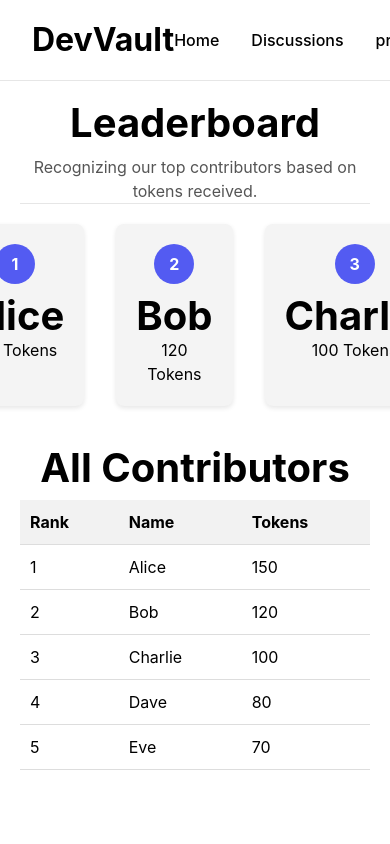
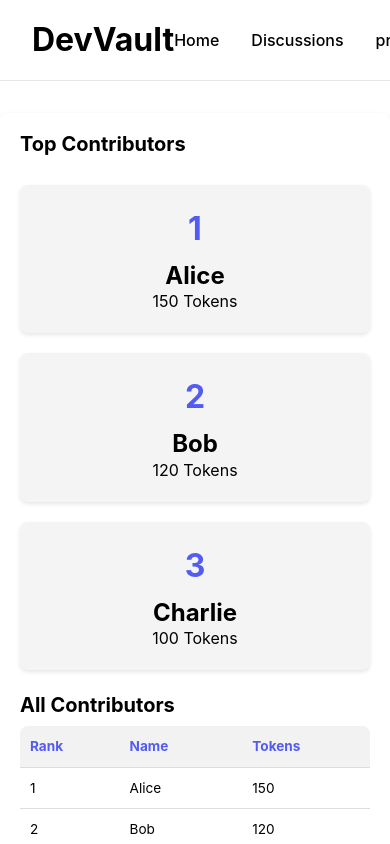
Before and after one commit to Freedteck/DevVault, a React (Vite) app: page /leaderboard in a window 390 px wide. Shown: the top 844 px of the page. Built offline with nearby package versions, Linux system fonts and the light colour scheme.

Commit message:
implement split-screen leaderboard dashboard with responsive design and enhanced the all contributors list with a responsive table design

```diff
--- a/src/components/leaderboard/Leaderboard.jsx
+++ b/src/components/leaderboard/Leaderboard.jsx
@@ -12,25 +12,23 @@ const Leaderboard = () => {
 
     const topContributors = contributors.slice(0, 3);
   return (
-    <div className="leaderboard-container">
-      <header className="leaderboard-header">
-        <h1>Leaderboard</h1>
-        <p>Recognizing our top contributors based on tokens received.</p>
-      </header>
-
-      <section className="top-contributors">
-        {topContributors.map((contributor, index) => (
-          <div key={contributor.rank} className="top-card">
-            <div className="rank-badge">{index + 1}</div>
-            <h2>{contributor.name}</h2>
-            <p>{contributor.tokens} Tokens</p>
-          </div>
-        ))}
+    <div className="dashboard">
+      <section className="top-panel">
+        <h2>Top Contributors</h2>
+        <div className="top-contributors">
+          {topContributors.map((contributor) => (
+            <div key={contributor.rank} className="top-card">
+              <div className="rank">{contributor.rank}</div>
+              <h3>{contributor.name}</h3>
+              <p>{contributor.tokens} Tokens</p>
+            </div>
+          ))}
+        </div>
       </section>
 
-      <section className="leaderboard-table">
+      <section className="all-panel">
         <h2>All Contributors</h2>
-        <table>
+        <table className="contributors-table">
           <thead>
             <tr>
               <th>Rank</th>
--- a/src/components/leaderboard/leaderboard.css
+++ b/src/components/leaderboard/leaderboard.css
@@ -1,81 +1,114 @@
-.leaderboard-container {
+.dashboard {
+  display: grid;
+  grid-template-columns: 1fr 2fr;
+  gap: 1.5rem;
   padding: 20px;
-  max-width: 800px;
-  margin: 0 auto;
+  max-width: 1280px;
+  margin: 2rem auto;
+  background-color: #fff;
+  border-radius: 8px;
+  box-shadow: 0 2px 5px rgba(0, 0, 0, 0.1);
 }
 
-.leaderboard-header {
-  text-align: center;
-  margin-bottom: 20px;
+.top-panel {
+  display: grid;
+  grid-template-columns: repeat(auto-fill, minmax(250px, 1fr));
+  gap: 20px;
 }
 
-.leaderboard-header h1 {
-  font-size: 2.5rem;
+.top-panel h2 {
+  font-size: 1.5rem;
   margin-bottom: 10px;
 }
 
-.leaderboard-header p {
-  font-size: 1rem;
-  color: #555;
-}
-
 .top-contributors {
-  display: flex;
-  justify-content: center;
-  gap: 2rem;
-  margin-bottom: 40px;
-
+  display: grid;
+  grid-template-columns: repeat(auto-fill, minmax(250px, 1fr));
+  gap: 20px;
 }
 
 .top-card {
   background: #f4f4f4;
+  border-radius: 8px;
+  box-shadow: 0 2px 4px rgba(0, 0, 0, 0.1);
   padding: 20px;
-  border-radius: 8px;
   text-align: center;
-  box-shadow: 0 2px 5px rgba(0, 0, 0, 0.1);
-  max-width: 250px;
-  width: 100%;
-
+  transition: transform 0.3s ease;
 }
 
-.rank-badge {
-  background: #535bf2;
-  color: #fff;
-  font-weight: bold;
-  border-radius: 50%;
-  width: 40px;
-  height: 40px;
-  display: flex;
-  align-items: center;
-  justify-content: center;
-  margin: 0 auto 10px;
+.top-card:hover {
+  transform: translateY(-5px);
 }
 
-.leaderboard-table {
-  max-width: 600px;
-  margin: 0 auto;
-  text-align: center;
-}
-
-.leaderboard-table h2 {
+.rank {
+  font-size: 2rem;
+  font-weight: bold;
+  color: #535bf2;
   margin-bottom: 10px;
 }
 
-table {
+.all-panel {
+  width: 100%;
+  max-width: 800px;
+}
+
+.all-panel h2 {
+  font-size: 1.5rem;
+  margin-bottom: 10px;
+}
+
+.contributors-table {
   width: 100%;
   border-collapse: collapse;
+  background-color: #fff;
+  border-radius: 8px;
+  overflow: hidden;
 }
 
-th, td {
+.contributors-table th,
+.contributors-table td {
   padding: 10px;
   text-align: left;
   border-bottom: 1px solid #ddd;
 }
 
-th {
+.contributors-table th {
   background-color: #f2f2f2;
+  font-weight: bold;
+  color:#535bf2;
+
 }
 
-tr:hover {
+.contributors-table tr:hover {
   background-color: #f9f9f9;
 }
+
+/* Responsive Adjustments */
+@media (max-width: 768px) {
+  .dashboard {
+    grid-template-columns: 1fr;
+  }
+
+  .top-contributors {
+    grid-template-columns: repeat(auto-fill, minmax(200px, 1fr));
+  }
+
+  .top-card {
+    max-width: 100%;
+  }
+
+  .contributors-table th, .contributors-table td {
+    font-size: 0.9rem;
+  }
+}
+
+@media (max-width: 480px) {
+  .top-panel h2,
+  .all-panel h2 {
+    font-size: 1.25rem;
+  }
+
+  .contributors-table th, .contributors-table td {
+    font-size: 0.85rem;
+  }
+}
```
